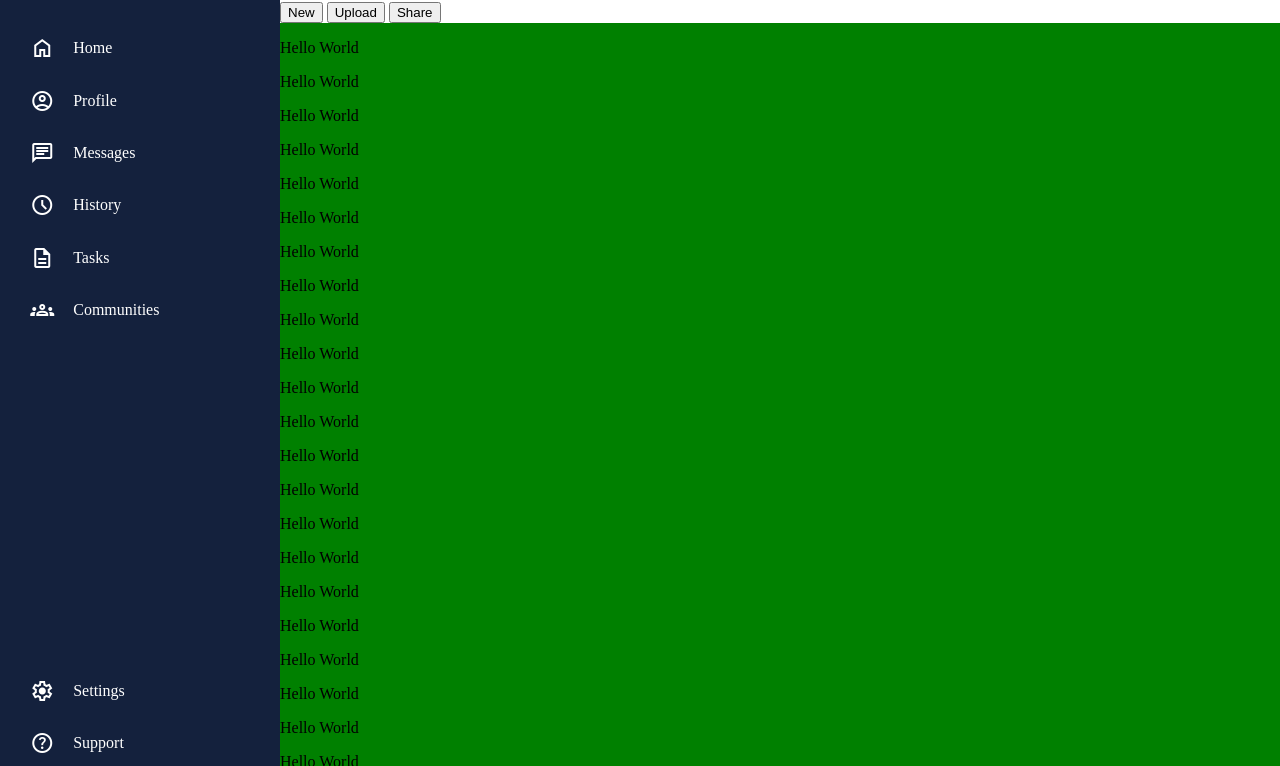
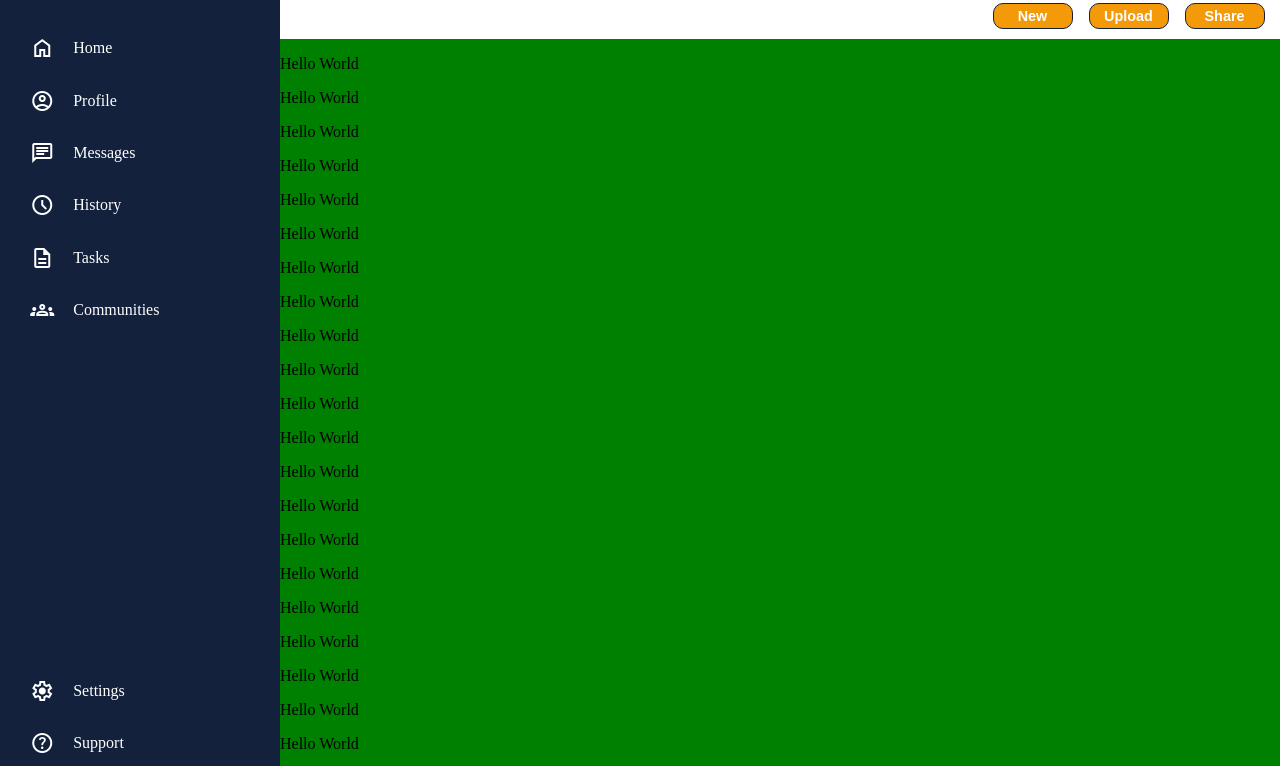
Before and after one commit to ianthomCO/odin-admin-dashboard, a plain HTML site: page index.html in a window 1280 px wide. Shown: the part 72-838 px from the top of the page. Drawn offline with nearby package versions, Linux system fonts and the light colour scheme.

Commit message:
Update bottom header row

```diff
--- a/css/style.css
+++ b/css/style.css
@@ -1,3 +1,11 @@
+/*
+#000000
+#14213D
+#FCA311
+#E5E5E5
+#FFFFFF
+*/
+
 body{
     display:grid;
     grid-template-columns: clamp(225px,25%,280px) 1fr;
@@ -73,6 +81,33 @@ body{
 .avatar:hover{
     border: 1.5px solid #575757;
     margin:1.5px
+}
+
+
+.bottom{
+    margin:10px 15px;
+    display:grid;
+    grid-template-columns: auto auto auto;
+    justify-content: right;
+    column-gap: 15px;
+}
+
+.action-btn{
+    width:5rem;
+    padding:4px 8px;
+    border-radius: 10px;
+    border:0.5px solid #14213D;
+    background-color: #f49a09;
+    color:#FFFFFF;
+    font-size: 0.9rem;
+    font-weight: 700;
+    margin:0.5px;
+}
+
+.action-btn:hover{
+    background-color: #ff9d00;
+    border:1px solid #14213D;
+    padding:3.5px 7.5px;
 }
 
 /* Content */
@@ -212,4 +247,8 @@ body{
         display:none;
     }
 
+    .bottom{
+        justify-content: center;
+    }
+
 }
--- a/index.html
+++ b/index.html
@@ -24,11 +24,9 @@
             </div>
         </div>
         <div class="bottom">
-            <div class="actions">
-                <button class="action">New</button>
-                <button class="action">Upload</button>
-                <button class="action">Share</button>
-            </div>
+            <button class="action-btn">New</button>
+            <button class="action-btn">Upload</button>
+            <button class="action-btn">Share</button>
         </div>
     </header>
     <aside class="sidebar">
```
